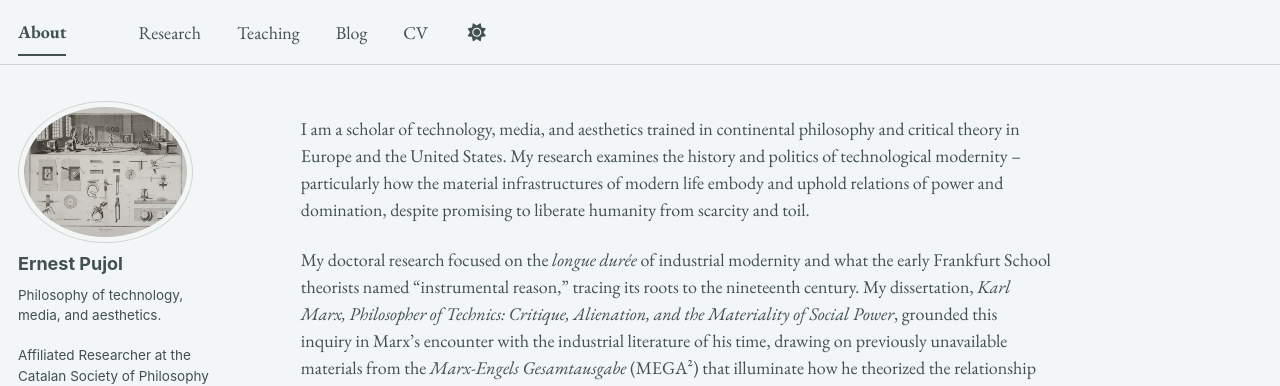
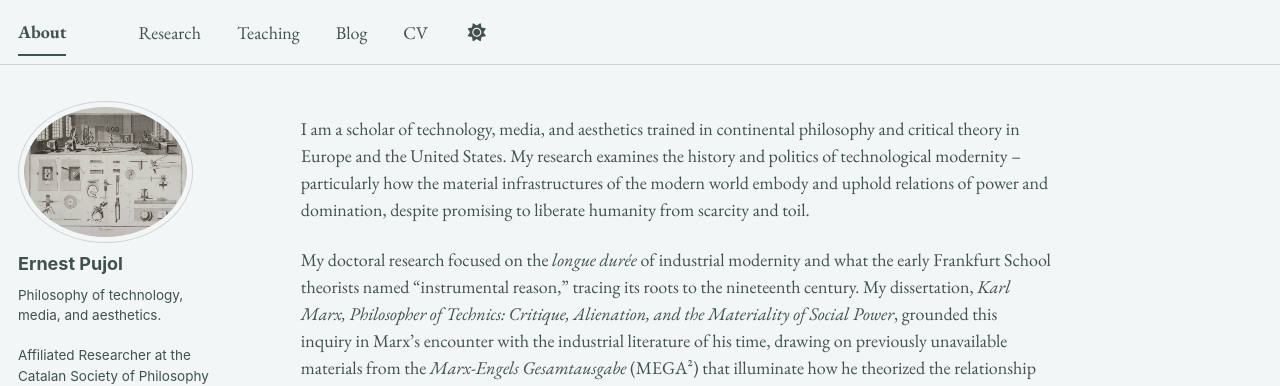
Before and after one commit to epujol90/epujol90.github.io, a Jekyll site: the page built from _pages/about.md, in a window 1280 px wide and 1143 px high. Shown: the top 386 px of the window. Built offline with Jekyll 4.4.1, drawn with Linux system fonts in a browser that asks for light colours; some web fonts are replaced; a script bundle is joined from its source files by our own code; library files that are not in the unit come from our copies.

Commit message:
Update about.md

```diff
--- a/_pages/about.md
+++ b/_pages/about.md
@@ -6,7 +6,7 @@ redirect_from:
   - /about/
   - /about.html
 ---
-I am a scholar of technology, media, and aesthetics trained in continental philosophy and critical theory in Europe and the United States. My research examines the history and politics of technological modernity -- particularly how the material infrastructures of modern life embody and uphold relations of power and domination, despite promising to liberate humanity from scarcity and toil.
+I am a scholar of technology, media, and aesthetics trained in continental philosophy and critical theory in Europe and the United States. My research examines the history and politics of technological modernity -- particularly how the material infrastructures of the modern world embody and uphold relations of power and domination, despite promising to liberate humanity from scarcity and toil.
 
 My doctoral research focused on the _longue durée_ of industrial modernity and what the early Frankfurt School theorists named “instrumental reason,” tracing its roots to the nineteenth century. My dissertation, _Karl Marx, Philosopher of Technics: Critique, Alienation, and the Materiality of Social Power_, grounded this inquiry in Marx’s encounter with the industrial literature of his time, drawing on previously unavailable materials from the _Marx-Engels Gesamtausgabe_ (MEGA²) that illuminate how he theorized the relationship between capitalism and the modern technical system. Against prevailing economicist and productivist readings, I argued that Marx understood industrial development and its constitutive mechanism -- the “subsumption” of the labor process by capital -- as an alienated organization of human-technical relations, whereby domination becomes embedded in the very conditions of human life.
 
```
